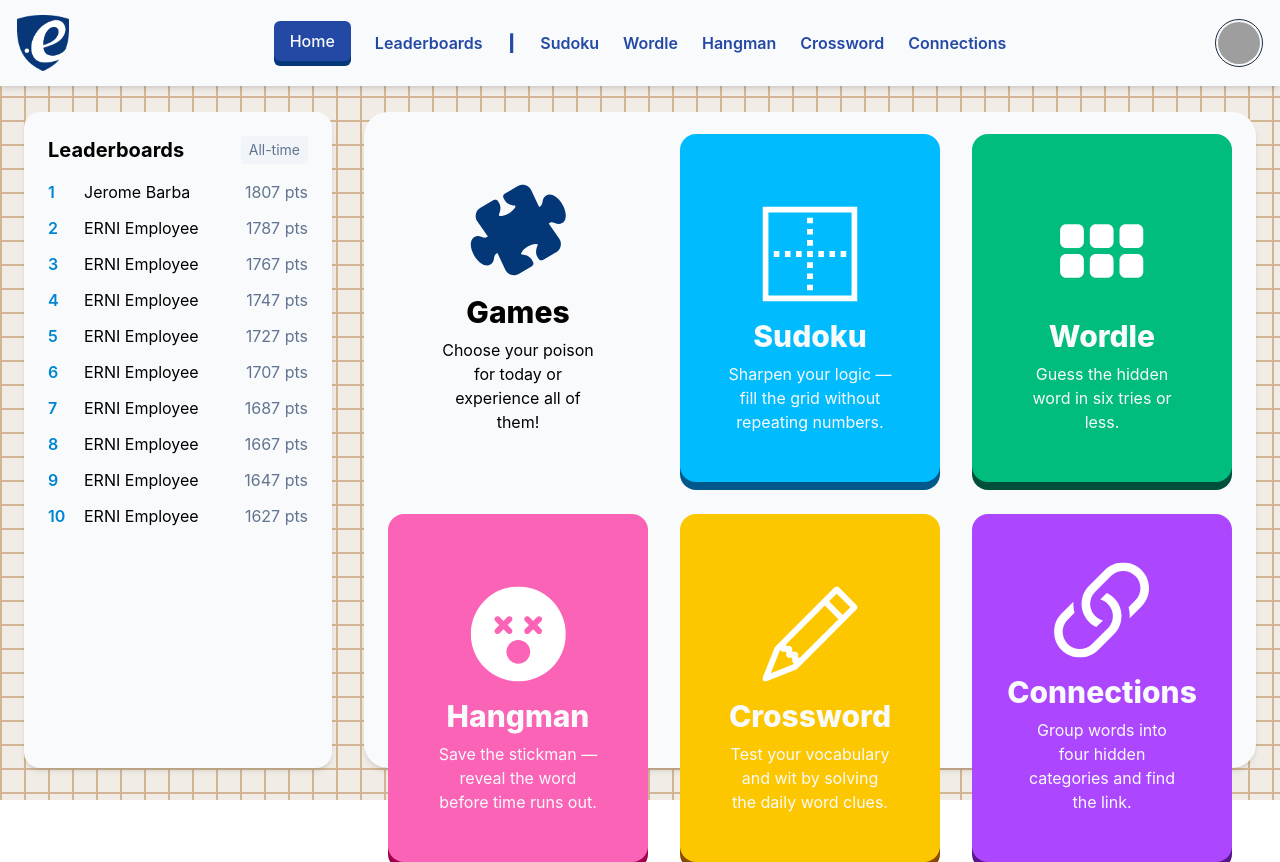
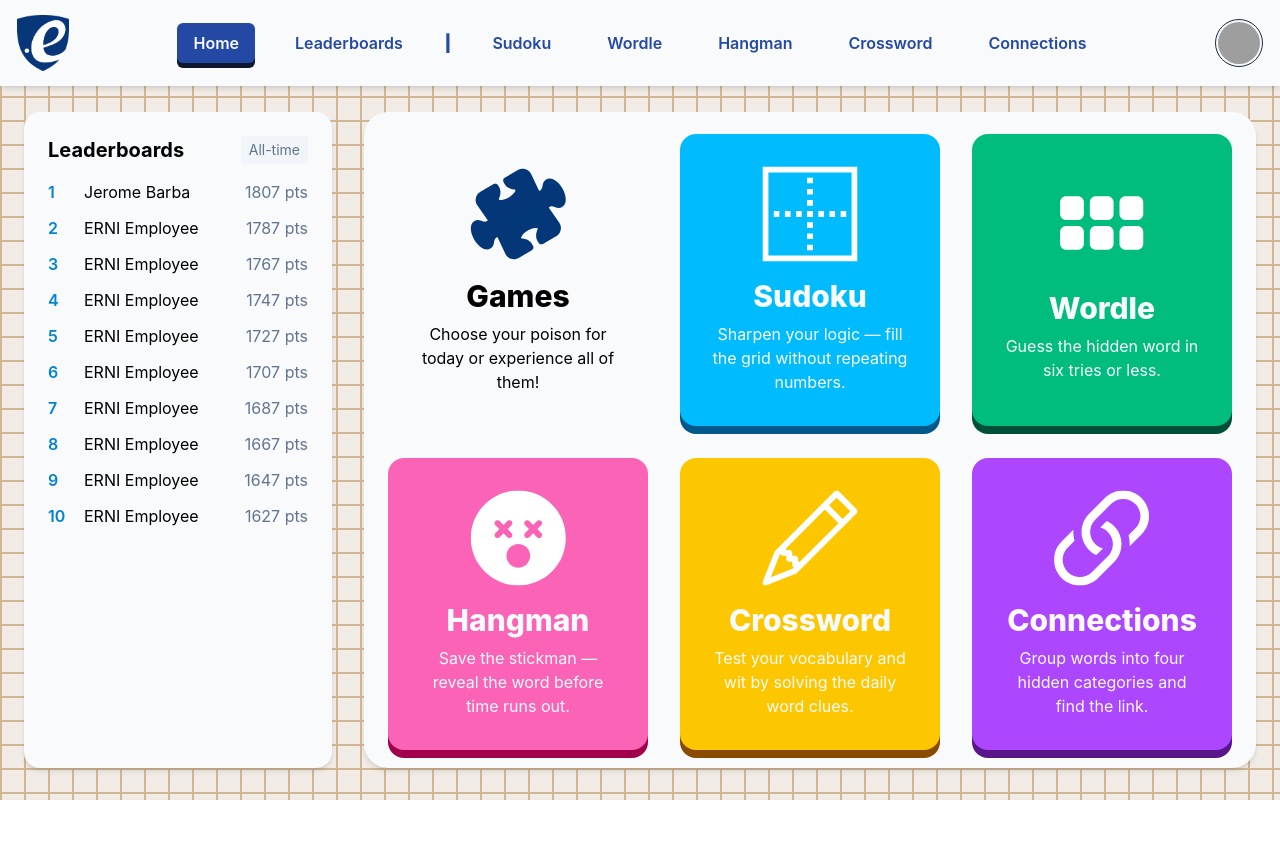
Before and after one commit to K-N-B/better-play-ERNI, a React (Vite) app in the folder frontend/: page / in a window 1280 px wide. After the commit the page ends 800 px from the top, so only its background shows below. Built offline with nearby package versions, Linux system fonts and the light colour scheme; grey boxes are pictures that could not be loaded; a web font is replaced by a local one.

Commit message:
Customized navbar to have the background on active page with the colors

```diff
--- a/frontend/src/App.tsx
+++ b/frontend/src/App.tsx
@@ -4,6 +4,7 @@ import { Routes, Route } from "react-router-dom";
 
 import Navbar from "./components/Navbar";
 import Home from "./home";
+import Leaderboards from "./leaderboards";
 import SudokuGame from './games/sudoku';
 import HangmanGame from './games/hangman';
 
@@ -15,6 +16,7 @@ function App() {
       <Navbar />
       <Routes>
         <Route path="/" element={<Home />} />
+        <Route path="/leaderboards" element={<Leaderboards />} />
         <Route path="/sudoku" element={<SudokuGame />} />
         <Route path="/hangman" element={<HangmanGame />} />
       </Routes>
--- a/frontend/src/components/Navbar.tsx
+++ b/frontend/src/components/Navbar.tsx
@@ -1,8 +1,21 @@
 // src/components/Navbar.tsx
-
+import {Link, useLocation} from "react-router-dom";
 import logo from "../assets/logo.png"; // adjust if your logo path differs
 
 export default function Navbar() {
+
+    const location = useLocation();
+
+    const navItems = [
+        { name: "Home", path: "/", color: "bg-primary text-slate-50 shadow-[0_5px_0_0] shadow-primary-900", },
+        { name: "Leaderboards", path: "/leaderboards", color: "bg-primary text-slate-50 shadow-[0_5px_0_0] shadow-primary-900", },
+        { name: "┃" },
+        { name: "Sudoku", path: "/sudoku", color: "bg-sky-400 text-slate-50 shadow-[0_5px_0_0] shadow-sky-800", },
+        { name: "Wordle", path: "/wordle", color: "bg-emerald-500 text-slate-50 shadow-[0_5px_0_0] shadow-emerald-900", },
+        { name: "Hangman", path: "/hangman", color: "bg-pink-400 text-slate-50 shadow-[0_5px_0_0] shadow-pink-800", },
+        { name: "Crossword", path: "/crossword", color: "bg-yellow-400 text-slate-50 shadow-[0_5px_0_0] shadow-yellow-800", },
+        { name: "Connections", path: "/connections", color: "bg-purple-500 text-slate-50 shadow-[0_5px_0_0] shadow-purple-900", },
+    ];
 
     return (
         <header className="fixed top-0 left-0 w-full bg-slate-50 shadow-md z-50">
@@ -17,7 +30,22 @@ export default function Navbar() {
                         </a>
 
                         <nav className="absolute left-0 right-0 flex justify-center items-center space-x-6">
-                            <a href="/#" className="bg-primary font-medium text-md text-slate-50 px-4 py-2 rounded-md shadow-[0_5px_0_0_#033778] active:shadow-[0_4px_0_0_rgba(0,0,0,0.15)] translate-y-[-2px] active:translate-y-0" type="button">
+                            {navItems.map((item, idx) => (
+                                item.name === "┃" ? (
+                                    <span key={idx} className="font-semibold text-primary">┃</span>
+                                ) : (
+                                    <Link
+                                        key = {item.path}
+                                        to = {item.path}
+                                        className = {`font-semibold text-primary px-4 py-2 rounded-md
+                                            ${location.pathname === item.path ? item.color : ''}`
+                                        }
+                                    >
+                                        {item.name}
+                                    </Link>
+                                )
+                            ))}
+                            {/* <a href="/#" className="bg-primary font-medium text-md text-slate-50 px-4 py-2 rounded-md shadow-[0_5px_0_0_#033778] active:shadow-[0_4px_0_0_rgba(0,0,0,0.15)] translate-y-[-2px] active:translate-y-0" type="button">
                                 Home
                             </a>
                             <a className="font-semibold text-primary" href="/leaderboards">Leaderboards</a>
@@ -26,7 +54,7 @@ export default function Navbar() {
                             <a className="font-semibold text-primary" href="/wordle">Wordle</a>
                             <a className="font-semibold text-primary" href="/hangman">Hangman</a>
                             <a className="font-semibold text-primary" href="/crossword">Crossword</a>
-                            <a className="font-semibold text-primary" href="/connections">Connections</a>
+                            <a className="font-semibold text-primary" href="/connections">Connections</a> */}
                         </nav>
 
                         <img aria-expanded="false" aria-haspopup="menu" id="profile-menu" src="https://raw.githubusercontent.com/creativetimofficial/public-assets/master/ct-assets/team-4.jpg" alt="profile-picture" className="inline-block object-cover object-center size-12 rounded-full outline-none group border border-slate-800 p-0.5 lg:ml-auto"></img>
--- a/frontend/src/home.tsx
+++ b/frontend/src/home.tsx
@@ -1,37 +1,80 @@
 import Navbar from "./components/Navbar";
-import { puzzle, sudoku, wordle, hangman, crossword, connections } from "./assets/icons/icons";
+import {
+  puzzle,
+  sudoku,
+  wordle,
+  hangman,
+  crossword,
+  connections,
+} from "./assets/icons/icons";
 
 const games = [
-  { title: "Games", subtitle: "Choose your poison for today or experience all of them!", color: "bg-slate-50 text-black shadow-slate-50", icon: puzzle},
-  { title: "Sudoku", subtitle: "Sharpen your logic — fill the grid without repeating numbers.", color: "bg-sky-400 text-slate-50 shadow-sky-800", icon: sudoku},
-  { title: "Wordle", subtitle: "Guess the hidden word in six tries or less.", color: "bg-emerald-500 text-slate-50 shadow-emerald-900", icon: wordle },
-  { title: "Hangman", subtitle: "Save the stickman — reveal the word before time runs out.", color: "bg-pink-400 text-slate-50 shadow-pink-800", icon: hangman },
-  { title: "Crossword", subtitle: "Test your vocabulary and wit by solving the daily word clues.", color: "bg-yellow-400 text-slate-50 shadow-yellow-800", icon: crossword },
-  { title: "Connections", subtitle: "Group words into four hidden categories and find the link.", color: "bg-purple-500 text-slate-50 shadow-purple-900", icon: connections },
+  {
+    title: "Games",
+    subtitle: "Choose your poison for today or experience all of them!",
+    color: "bg-slate-50 text-black shadow-slate-50",
+    icon: puzzle,
+  },
+  {
+    title: "Sudoku",
+    subtitle: "Sharpen your logic — fill the grid without repeating numbers.",
+    color: "bg-sky-400 text-slate-50 shadow-sky-800",
+    icon: sudoku,
+  },
+  {
+    title: "Wordle",
+    subtitle: "Guess the hidden word in six tries or less.",
+    color: "bg-emerald-500 text-slate-50 shadow-emerald-900",
+    icon: wordle,
+  },
+  {
+    title: "Hangman",
+    subtitle: "Save the stickman — reveal the word before time runs out.",
+    color: "bg-pink-400 text-slate-50 shadow-pink-800",
+    icon: hangman,
+  },
+  {
+    title: "Crossword",
+    subtitle: "Test your vocabulary and wit by solving the daily word clues.",
+    color: "bg-yellow-400 text-slate-50 shadow-yellow-800",
+    icon: crossword,
+  },
+  {
+    title: "Connections",
+    subtitle: "Group words into four hidden categories and find the link.",
+    color: "bg-purple-500 text-slate-50 shadow-purple-900",
+    icon: connections,
+  },
 ];
-
 
 export default function Home() {
   return (
-
-      <div className="min-h-screen h-full w-full bg-[#F1ECE6] absolute inset-0 bg-[linear-gradient(to_right,#D2B694_2px,transparent_1px),linear-gradient(to_bottom,#D2B694_2px,transparent_1px)] bg-[size:24px_24px]">
+    <div className="min-h-screen h-full w-full bg-[#F1ECE6] absolute inset-0 bg-[linear-gradient(to_right,#D2B694_2px,transparent_1px),linear-gradient(to_bottom,#D2B694_2px,transparent_1px)] bg-[size:24px_24px]">
       <main className="w-full h-dvh mx-auto pt-20 px-6 ">
         <div className="flex h-full gap-8 py-8">
           {/* Left leaderboard column */}
           <aside className="w-1/4 h-full bg-slate-50 rounded-2xl p-6 shadow-md sticky top-20 self-start">
             <div className="flex items-center justify-between mb-4">
               <h2 className="text-xl font-bold">Leaderboards</h2>
-              <button className="text-sm text-slate-500 bg-slate-100 px-2 py-1 rounded">All-time</button>
+              <button className="text-sm text-slate-500 bg-slate-100 px-2 py-1 rounded">
+                All-time
+              </button>
             </div>
 
             <ol className="space-y-3">
-              {[1,2,3,4,5,6,7,8,9,10].map((n)=> (
+              {[1, 2, 3, 4, 5, 6, 7, 8, 9, 10].map((n) => (
                 <li key={n} className="flex items-center justify-between">
                   <div className="flex items-center gap-3">
-                    <div className="w-6 text-base font-semibold text-sky-600">{n}</div>
-                    <div className="text-base">{n===1? 'Jerome Barba' : 'ERNI Employee'}</div>
+                    <div className="w-6 text-base font-semibold text-sky-600">
+                      {n}
+                    </div>
+                    <div className="text-base">
+                      {n === 1 ? "Jerome Barba" : "ERNI Employee"}
+                    </div>
                   </div>
-                  <div className="text-base text-slate-500">{(1827 - n*20)} pts</div>
+                  <div className="text-base text-slate-500">
+                    {1827 - n * 20} pts
+                  </div>
                 </li>
               ))}
             </ol>
@@ -42,13 +85,19 @@ export default function Home() {
             <div className="bg-slate-50 rounded-3xl p-6 shadow-md h-full">
               <div className="grid h-full grid-cols-1 sm:grid-cols-2 lg:grid-cols-3 gap-8">
                 {games.map((g) => (
-                  <article key={g.title} className={`rounded-2xl h-full ${g.color} shadow-[0_8px_0_0] active:shadow-[0_4px_0_0_rgba(0,0,0,0.15)] translate-y-[-2px] active:translate-y-0 p-8 h-48 flex flex-col justify-between`}>
-                    <div className="mt-auto flex flex-col items-center text-center p-4">
-                      <img src={g.icon} alt="Puzzle Icon" className="size-24 mb-4" />
+                  <article
+                    key={g.title}
+                    className={`rounded-2xl ${g.color} shadow-[0_8px_0_0] active:shadow-[0_4px_0_0_rgba(0,0,0,0.15)] translate-y-[-2px] active:translate-y-0 p-8 flex flex-col items-center justify-center h-full`}
+                  >
+                    <div className="flex flex-col items-center text-center">
+                      <img
+                        src={g.icon}
+                        alt="Puzzle Icon"
+                        className="size-24 mb-4"
+                      />
                       <div className="text-3xl font-extrabold">{g.title}</div>
                       <div className="text-base mt-2">{g.subtitle}</div>
                     </div>
-
                   </article>
                 ))}
               </div>
--- /dev/null
+++ b/frontend/src/leaderboards.tsx
@@ -0,0 +1,61 @@
+import Navbar from "./components/Navbar";
+import { puzzle, sudoku, wordle, hangman, crossword, connections } from "./assets/icons/icons";
+
+const games = [
+  { title: "Games", subtitle: "Choose your poison for today or experience all of them!", color: "bg-slate-50 text-black shadow-slate-50", icon: puzzle},
+  { title: "Sudoku", subtitle: "Sharpen your logic — fill the grid without repeating numbers.", color: "bg-sky-400 text-slate-50 shadow-sky-800", icon: sudoku},
+  { title: "Wordle", subtitle: "Guess the hidden word in six tries or less.", color: "bg-emerald-500 text-slate-50 shadow-emerald-900", icon: wordle },
+  { title: "Hangman", subtitle: "Save the stickman — reveal the word before time runs out.", color: "bg-pink-400 text-slate-50 shadow-pink-800", icon: hangman },
+  { title: "Crossword", subtitle: "Test your vocabulary and wit by solving the daily word clues.", color: "bg-yellow-400 text-slate-50 shadow-yellow-800", icon: crossword },
+  { title: "Connections", subtitle: "Group words into four hidden categories and find the link.", color: "bg-purple-500 text-slate-50 shadow-purple-900", icon: connections },
+];
+
+
+export default function Home() {
+  return (
+
+      <div className="min-h-screen h-full w-full bg-[#F1ECE6] absolute inset-0 bg-[linear-gradient(to_right,#D2B694_2px,transparent_1px),linear-gradient(to_bottom,#D2B694_2px,transparent_1px)] bg-[size:24px_24px]">
+      <main className="w-full h-dvh mx-auto pt-20 px-6 ">
+        <div className="flex h-full gap-8 py-8">
+          {/* Left leaderboard column */}
+          <aside className="w-1/4 h-full bg-slate-50 rounded-2xl p-6 shadow-md sticky top-20 self-start">
+            <div className="flex items-center justify-between mb-4">
+              <h2 className="text-xl font-bold">Leaderboards</h2>
+              <button className="text-sm text-slate-500 bg-slate-100 px-2 py-1 rounded">All-time</button>
+            </div>
+
+            <ol className="space-y-3">
+              {[1,2,3,4,5,6,7,8,9,10].map((n)=> (
+                <li key={n} className="flex items-center justify-between">
+                  <div className="flex items-center gap-3">
+                    <div className="w-6 text-base font-semibold text-sky-600">{n}</div>
+                    <div className="text-base">{n===1? 'Jerome Barba' : 'ERNI Employee'}</div>
+                  </div>
+                  <div className="text-base text-slate-500">{(1827 - n*20)} pts</div>
+                </li>
+              ))}
+            </ol>
+          </aside>
+
+          {/* Center content: cards grid */}
+          <section className="flex-1 h-full">
+            <div className="bg-slate-50 rounded-3xl p-6 shadow-md h-full">
+              <div className="grid h-full grid-cols-1 sm:grid-cols-2 lg:grid-cols-3 gap-8">
+                {games.map((g) => (
+                  <article key={g.title} className={`rounded-2xl h-full ${g.color} shadow-[0_8px_0_0] active:shadow-[0_4px_0_0_rgba(0,0,0,0.15)] translate-y-[-2px] active:translate-y-0 p-8 h-48 flex flex-col justify-between`}>
+                    <div className="mt-auto flex flex-col items-center text-center p-4">
+                      <img src={g.icon} alt="Puzzle Icon" className="size-24 mb-4" />
+                      <div className="text-3xl font-extrabold">{g.title}</div>
+                      <div className="text-base mt-2">{g.subtitle}</div>
+                    </div>
+
+                  </article>
+                ))}
+              </div>
+            </div>
+          </section>
+        </div>
+      </main>
+    </div>
+  );
+}
```
